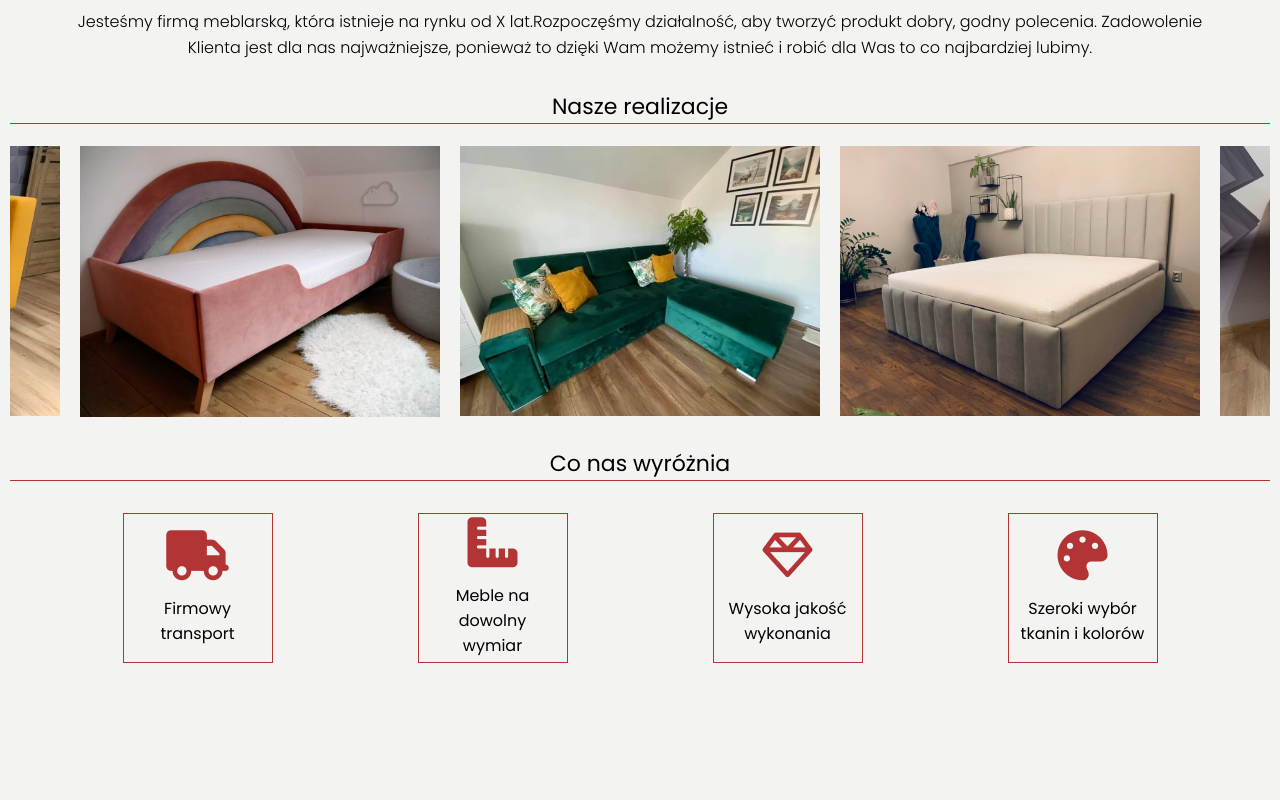
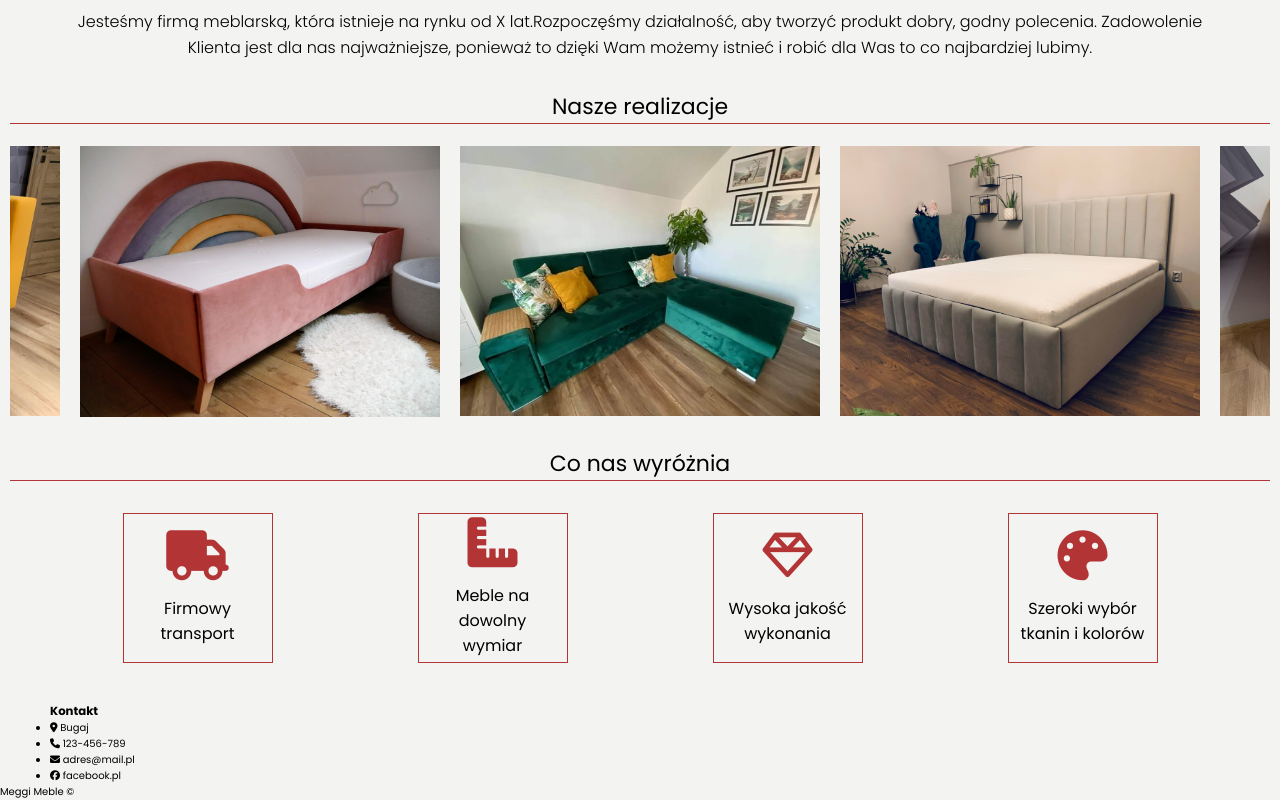
Before and after one commit to jakub1710/Meggi-Meble, a website: page index.html in a window 1280 px wide. Shown: the part 877-1677 px from the top of the page. Before the commit the page ends 1580 px from the top, so only its background shows below. Drawn offline with nearby package versions, Linux system fonts and the light colour scheme.

Commit message:
Added section contact and footer

```diff
--- a/index.html
+++ b/index.html
@@ -25,6 +25,7 @@
         <nav class="nav">
     <div class="nav__desktop"></div>
     <div class="nav__mobile">
+        <ul class="nav-items">
             <li class="nav-item">
                 <a href="index.html#about">O nas</a>
             </li>
@@ -36,7 +37,7 @@
                 <a href="projects.html">Realizacje</a>
             </li>
             <li class="nav-item">
-            <a href="#">Kontakt</a>
+                <a href="index.html#contact">Kontakt</a>
             </li>
         </ul>
     </div>
@@ -102,6 +103,10 @@
                     <img src="../../dist/img/P1060841.jpg" alt="Zdjęcie narożnika">
                 </picture> -->
             </div>
+            <!-- <div class="projects__btns">
+                <div class="projects__btns-prev"><i class="fa fa-angle-left"></i></div>
+                <div class="projects__btns-next"><i class="fa fa-angle-right"></i></div>
+            </div> -->
         </section>
 
         <section class="section benefits">
@@ -128,8 +133,33 @@
                     </div>
                 </div>
             </div>
+        </section>
 
-        </section>
+        <footer id="contact" class="contact">
+    <div class="wrapper">
+        <!-- <h3 class="contact-title">Kategorie</h3>
+        <ul class="contact__list">
+            <li class="contact__list-item"><i class="fa-solid fa-angle-right"></i> Narożniki</li>
+            <li class="contact__list-item"><i class="fa-solid fa-angle-right"></i> Sofy</li>
+            <li class="contact__list-item"><i class="fa-solid fa-angle-right"></i> Fotele</li>
+            <li class="contact__list-item"><i class="fa-solid fa-angle-right"></i> Sypialnie</li>
+        </ul> -->
+
+        <h3 class="contact-title">Kontakt</h3>
+        <ul class="contact__list">
+            <li class="contact__list-item "><i class="fa-solid fa-location-dot"></i> Bugaj</li>
+            <li class="contact__list-item"><i class="fa-solid fa-phone"></i> 123-456-789</li>
+            <li class="contact__list-item"><i class="fa-solid fa-envelope"></i> adres@mail.pl</li>
+            <li class="contact__list-item"><i class="fa-brands fa-facebook"></i> facebook.pl</li>
+        </ul>
+
+    </div>
+    <div class="footer">
+        <p class="footer__text">
+            Meggi Meble &copy; <span class="footer__year"></span>
+        </p>
+    </div>
+</footer>
     </main>
 
     <script type="text/javascript" src="//code.jquery.com/jquery-1.11.0.min.js"></script>
```
Also changed, not shown: 1 other file. Lines whose indentation alone changed are shown as unchanged.
